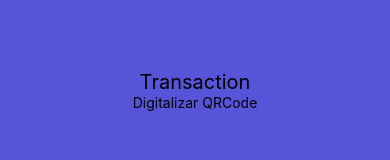
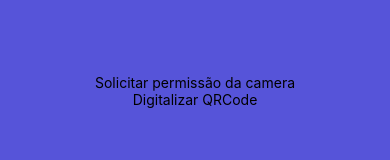
Before and after one commit to profAndreaFranca/E-library, a React Native app: screen /transaction in a window 390 px wide. Shown: the part 339-499 px from the top of the page. Built offline with nearby package versions, Linux system fonts and the light colour scheme.

Commit message:
variaveis e text

```diff
--- a/screens/transaction.js
+++ b/screens/transaction.js
@@ -25,10 +25,16 @@ export default class Transaction extends React.Component{
         })
     }
     render(){
+        const{
+            domState,
+            hasCameraPermissions,
+            scannerData,
+            scanned,
+        }= this.state
         return(
             <View style={styles.container}>
-                <Text style={{fontSize:20}}>
-                    Transaction
+                <Text style={styles.text}>
+                    {hasCameraPermissions? scannerData: "Solicitar permissão da camera"}
                 </Text>
                 <TouchableOpacity
                     onPress={()=> this.getCameraPermission("scanner")}
```
